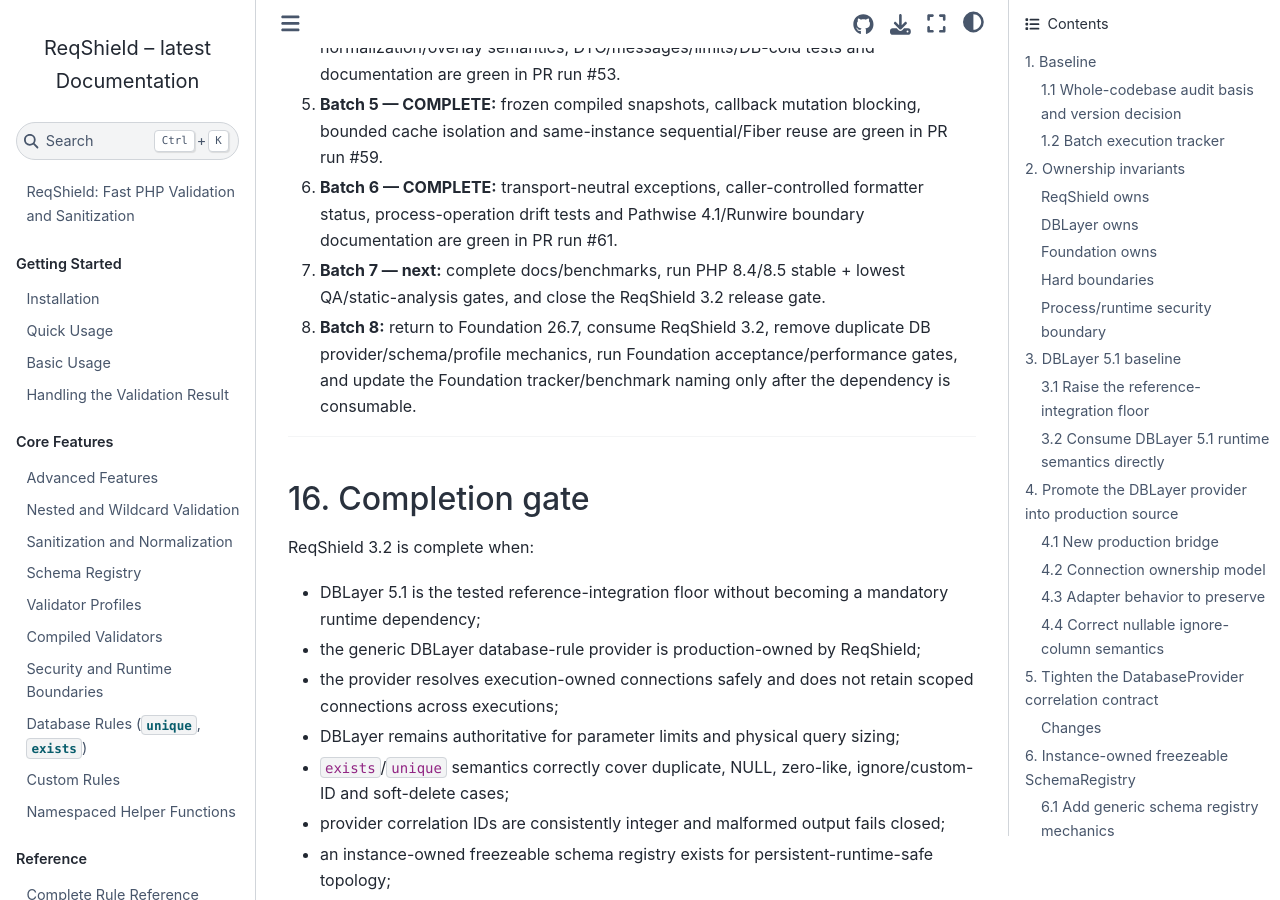
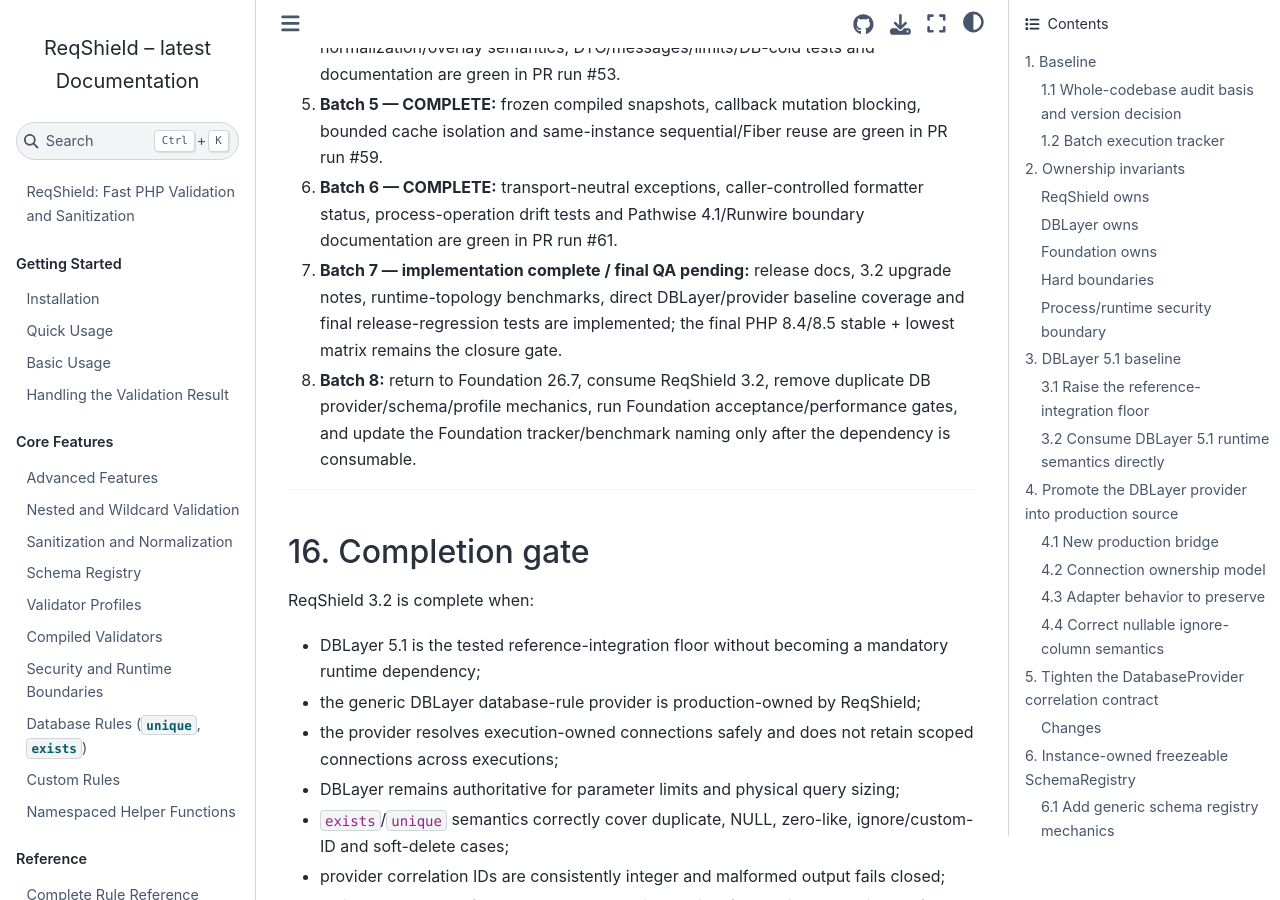
Before and after one commit to infocyph/ReqShield, a Sphinx documentation site: the page built from docs/plans/reqshield-3.2-foundation-26.7-development-plan.md, in a window 1280 px wide and 900 px high, scrolled down 26872 px. Built offline with Sphinx 7.4.7 and the Sphinx Book theme 1.1.4, drawn with Linux system fonts in a browser that asks for light colours; some of the changed text lies outside the part shown.

```diff
--- a/docs/benchmark.rst
+++ b/docs/benchmark.rst
@@ -12,6 +12,8 @@ The suite covers:
 
 * fresh construction at 1, 10, 50, and 100 fields;
 * immutable compiled-plan reuse, string/object/custom/conditional schemas;
+* frozen ``SchemaRegistry`` lookup, reusable ``ValidatorProfile`` application,
+  direct setter configuration, and compiled snapshot reuse;
 * flat passing and first/middle/final failure paths;
 * fail-fast and collect-all behavior;
 * active/inactive implicit rules and nullable/optional short circuits;
@@ -19,7 +21,8 @@ The suite covers:
 * compiled sanitizer and cast pipelines;
 * localized and wildcard failure messages;
 * wildcard scaling through 10,000 matches;
-* DBLayer 5 SQLite exists and unique checks around connection-derived safe batch
+* DBLayer 5.1 direct-query baseline, native provider resolver overhead, and
+  SQLite exists/unique checks around connection-derived safe batch
   boundaries through 1,000 wildcard values;
 * DBLayer 5 unique-ignore validation under a constrained 32-parameter ceiling;
 * built-in rule resolution.
--- a/docs/development.rst
+++ b/docs/development.rst
@@ -48,7 +48,7 @@ Hooks are also installed automatically on ``post-autoload-dump``.
 Database Reference Tests
 ------------------------
 
-DBLayer 5 is installed only as a development dependency and backs the reference
+DBLayer 5.1 is installed only as a development dependency and backs the reference
 ``DatabaseProvider`` integration tests. Those tests exercise driver-aware
 physical batching, constrained ``security.max_params`` configurations, unique
 ignore bindings, soft deletes, scalar edge cases, wildcard batches, and DBLayer
--- a/docs/index.rst
+++ b/docs/index.rst
@@ -70,4 +70,5 @@ Table of Contents
    :caption: Development
 
    benchmark
+   upgrading-3.2
    development
--- a/docs/plans/reqshield-3.2-foundation-26.7-development-plan.md
+++ b/docs/plans/reqshield-3.2-foundation-26.7-development-plan.md
@@ -48,7 +48,7 @@ Implementation proceeds in bounded batches. Update this tracker in the same deve
 | 4 | Immutable `ValidatorProfile` + Foundation profile-parity semantics | **complete — PR run #53 green** |
 | 5 | Frozen/reentrant `CompiledValidator` + cache/state isolation | **complete — PR run #59 green** |
 | 6 | Transport-neutral exception cleanup + Pathwise 4.1 / Runwire trust-boundary closure | **complete — PR run #61 green** |
-| 7 | Documentation + benchmarks + PHP 8.4/8.5 stable/lowest QA + ReqShield 3.2 release gate | **next** |
+| 7 | Documentation + benchmarks + PHP 8.4/8.5 stable/lowest QA + ReqShield 3.2 release gate | **implementation complete / final QA pending** |
 | 8 | Foundation 26.7 migration: consume 3.2 and delete duplicate DB/schema/profile mechanics | open |
 
 #### Batch 1 — baseline and correlation contract
@@ -143,16 +143,16 @@ ReqShield's responsibility is limited to validating the **shape and policy value
 
 Required boundary:
 
-- [ ] Treat strings such as `exec`, `system`, `shell_exec`, `proc_open`, `pcntl_fork`, `pcntl_exec`, `pcntl_signal`, `posix_kill`, `posix_setuid`, etc. as ordinary data unless the application's schema says otherwise.
-- [ ] Do not add a dangerous-function-name blacklist or sanitizer that rejects these substrings globally.
-- [ ] Do not scan uploaded files, PHP source, templates or arbitrary text for dangerous-function names.
-- [ ] Do not add shell quoting, shell escaping, executable selection, process spawning, signal control, UID/GID switching, sandboxing or runtime-profile management to ReqShield.
-- [ ] Do not claim validation can make uploaded/dynamic PHP safe to execute.
-- [ ] Where Foundation exposes a registered operation/capability identifier, validate it structurally with normal ReqShield rules such as required/string/enum/allowlist/bounds.
-- [ ] User input must select a **registered application operation**, not an executable or raw shell command, when Foundation applies this pattern.
-- [ ] Authorization for that operation remains Foundation/application policy; validation is not authorization.
-- [ ] Filesystem/path containment remains Pathwise 4.1 responsibility.
-- [ ] Process execution, argv construction, environment/cwd policy, signals, privilege changes, sandbox profiles and OS isolation belong to the dedicated process/runtime layer.
+- [X] Treat strings such as `exec`, `system`, `shell_exec`, `proc_open`, `pcntl_fork`, `pcntl_exec`, `pcntl_signal`, `posix_kill`, `posix_setuid`, etc. as ordinary data unless the application's schema says otherwise.
+- [X] Do not add a dangerous-function-name blacklist or sanitizer that rejects these substrings globally.
+- [X] Do not scan uploaded files, PHP source, templates or arbitrary text for dangerous-function names.
+- [X] Do not add shell quoting, shell escaping, executable selection, process spawning, signal control, UID/GID switching, sandboxing or runtime-profile management to ReqShield.
+- [X] Do not claim validation can make uploaded/dynamic PHP safe to execute.
+- [X] Where Foundation exposes a registered operation/capability identifier, validate it structurally with normal ReqShield rules such as required/string/enum/allowlist/bounds.
+- [X] User input must select a **registered application operation**, not an executable or raw shell command, when Foundation applies this pattern.
+- [X] Authorization for that operation remains Foundation/application policy; validation is not authorization.
+- [X] Filesystem/path containment remains Pathwise 4.1 responsibility.
+- [X] Process execution, argv construction, environment/cwd policy, signals, privilege changes, sandbox profiles and OS isolation belong to the dedicated process/runtime layer.
 
 Conceptual safe boundary:
 
@@ -443,11 +443,11 @@ A shared compiled validator is expected to be safely reusable under these constr
 
 Preserve the distinction between a validation miss and infrastructure failure.
 
-- [ ] `exists` miss / `unique` conflict remain ordinary validation failures.
-- [ ] connection/query/driver failures become `DatabaseValidationException` with the original exception preserved as `previous`.
-- [ ] malformed provider output remains a ReqShield database-validation infrastructure/contract failure.
-- [ ] never convert DB outages into "field invalid" results.
-- [ ] never leak raw SQL, credentials or sensitive bindings through public validation messages.
+- [X] `exists` miss / `unique` conflict remain ordinary validation failures.
+- [X] connection/query/driver failures become `DatabaseValidationException` with the original exception preserved as `previous`.
+- [X] malformed provider output remains a ReqShield database-validation infrastructure/contract failure.
+- [X] never convert DB outages into "field invalid" results.
+- [X] never leak raw SQL, credentials or sensitive bindings through public validation messages.
 
 Foundation will map these exceptions into its application/HTTP policy; ReqShield must not own HTTP status codes.
 
@@ -522,8 +522,8 @@ Required matrix:
 - [X] repeated validation using the same safe validator/compiled-validator path;
 - [X] sequential isolation;
 - [X] interleaved Fiber isolation;
-- [ ] large wildcard input under configured limits;
-- [ ] bounds failures occur before expensive DB work where applicable.
+- [X] large wildcard input under configured limits;
+- [X] bounds failures occur before expensive DB work where applicable.
 
 ### 9.4 Process/capability boundary tests
 
@@ -627,9 +627,9 @@ Performance fixes must preserve correctness and isolation first.
 
 Update:
 
-- [ ] `README.md` with optional native DBLayer integration example;
-- [ ] `docs/database-rules.rst` with DBLayer 5.1 bridge usage and connection-resolver lifetime guidance;
-- [ ] schema documentation with instance-owned registry/freeze pattern;
+- [X] `README.md` with optional native DBLayer integration example;
+- [X] `docs/database-rules.rst` with DBLayer 5.1 bridge usage and connection-resolver lifetime guidance;
+- [X] schema documentation with instance-owned registry/freeze pattern;
 - [X] validation-profile documentation with canonical option meanings, immutable overlay semantics and a framework-neutral example;
 - [X] compiled-validator documentation that distinguishes mutable configuration/build phase from frozen reusable execution phase;
 - [X] persistent-runtime guidance warning against process-global mutable schema registration;
@@ -637,8 +637,8 @@ Update:
 - [X] document that ReqShield exceptions are transport-neutral and HTTP status selection belongs to the application/framework;
 - [X] clarify that `Path`, `SafeFilename`, `SecureFile` and `UploadMeta` validate syntax/metadata only; Pathwise 4.1 owns canonical path containment, storage trust, malware/storage policy and filesystem authorization;
 - [X] document the recommended registered-operation pattern for applications that validate input for privileged process capabilities;
-- [ ] installation/development docs to identify DBLayer 5.1 as a development/reference integration only;
-- [ ] upgrade/release notes for 3.2.
+- [X] installation/development docs to identify DBLayer 5.1 as a development/reference integration only;
+- [X] upgrade/release notes for 3.2.
 
 Example framework-neutral provider usage should resemble:
 
@@ -771,7 +771,7 @@ The audit now provides direct implementation evidence that a **small immutable `
 4. **Batch 4 — COMPLETE:** immutable sparse `ValidatorProfile`, Foundation-compatible normalization/overlay semantics, DTO/messages/limits/DB-cold tests and documentation are green in PR run #53.
 5. **Batch 5 — COMPLETE:** frozen compiled snapshots, callback mutation blocking, bounded cache isolation and same-instance sequential/Fiber reuse are green in PR run #59.
 6. **Batch 6 — COMPLETE:** transport-neutral exceptions, caller-controlled formatter status, process-operation drift tests and Pathwise 4.1/Runwire boundary documentation are green in PR run #61.
-7. **Batch 7 — next:** complete docs/benchmarks, run PHP 8.4/8.5 stable + lowest QA/static-analysis gates, and close the ReqShield 3.2 release gate.
+7. **Batch 7 — implementation complete / final QA pending:** release docs, 3.2 upgrade notes, runtime-topology benchmarks, direct DBLayer/provider baseline coverage and final release-regression tests are implemented; the final PHP 8.4/8.5 stable + lowest matrix remains the closure gate.
 8. **Batch 8:** return to Foundation 26.7, consume ReqShield 3.2, remove duplicate DB provider/schema/profile mechanics, run Foundation acceptance/performance gates, and update the Foundation tracker/benchmark naming only after the dependency is consumable.
 
 ---
```
Also changed, not shown: README.md (+23 -5 lines), docs/installation.rst (+4 -3 lines), docs/upgrading-3.2.rst (added, +91 -0 lines), 3 other files.
